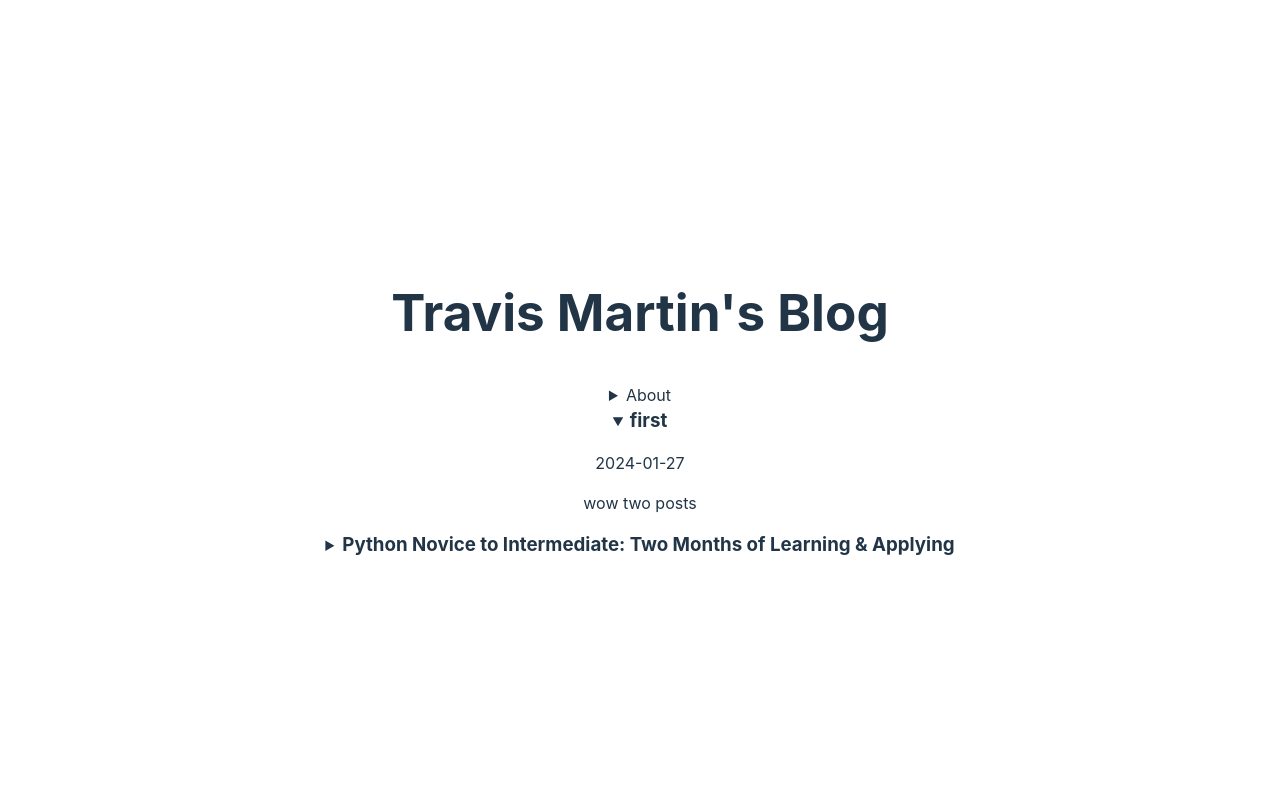
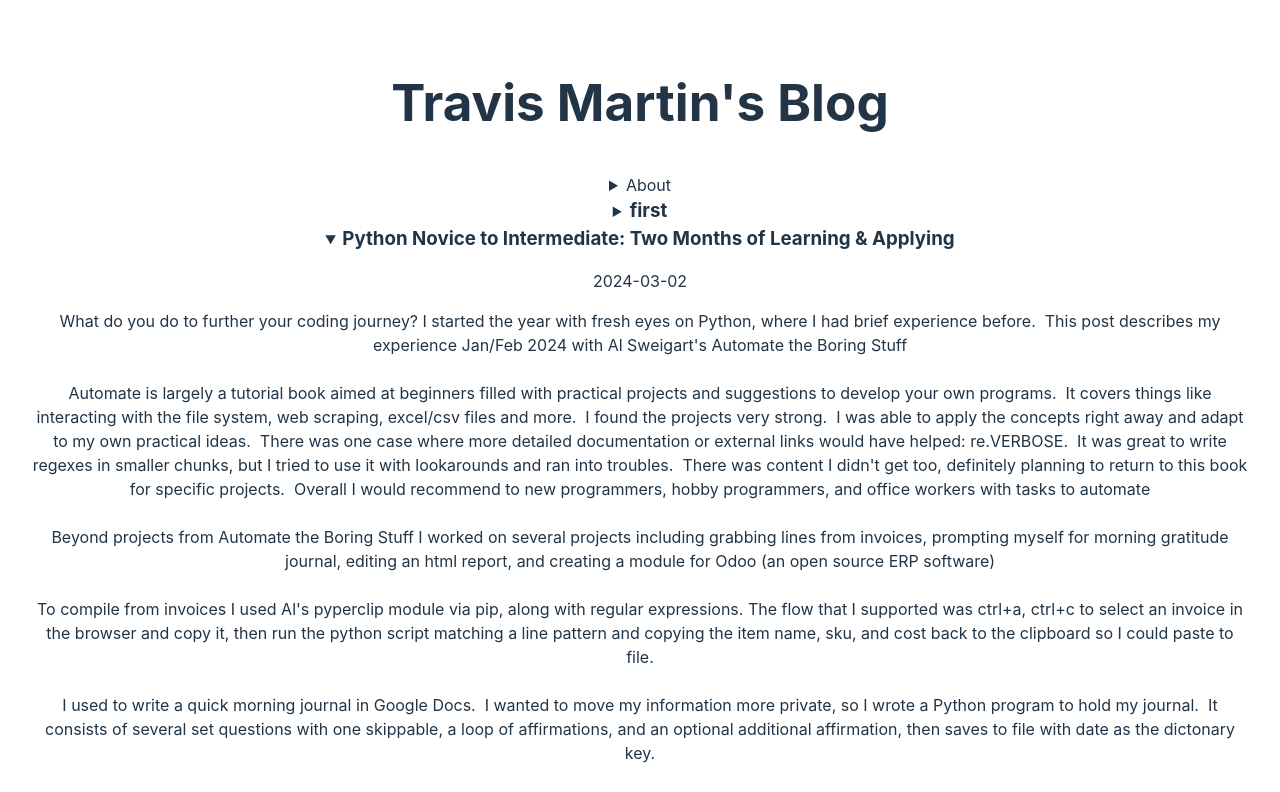
Before and after one commit to trvsm/vite-netlify, a React (Vite) app: page / in a window 1280 px wide. Shown: the top 792 px of the page. Built offline with nearby package versions, Linux system fonts and the light colour scheme.

Commit message:
fix: update css to wrap white space

```diff
--- a/src/App.css
+++ b/src/App.css
@@ -5,10 +5,12 @@
   text-align: center;
 }
 
-details{
+details {
   display: inline;
 }
-h3{display: inline;}
+h3 {
+  display: inline;
+}
 
 .logo {
   height: 6em;
@@ -45,3 +47,7 @@ h3{display: inline;}
 .read-the-docs {
   color: #888;
 }
+
+.post__body {
+  white-space: pre-wrap;
+}
--- a/src/App.jsx
+++ b/src/App.jsx
@@ -25,7 +25,7 @@ function App() {
           // ignore index 0; it's the template
           return index === 0 ? (
             ""
-          ) : index === 1 ? (
+          ) : index === (blogPosts.length-1)? (
             <Post
               open="true"
               key={post.title + index}
--- a/src/components/post/post.jsx
+++ b/src/components/post/post.jsx
@@ -6,7 +6,7 @@ export default function Post({ open, title, date, body }) {
           <h3>{title}</h3>
         </summary>
         <p>{date}</p>
-        <p>{body}</p>
+        <p className="post__body">{body}</p>
       </details>
     </article>
   ) : (
@@ -16,7 +16,7 @@ export default function Post({ open, title, date, body }) {
           <h3>{title}</h3>
         </summary>
         <p>{date}</p>
-        <p>{body}</p>
+        <p className="post__body">{body}</p>
       </details>
     </article>
   );
```
